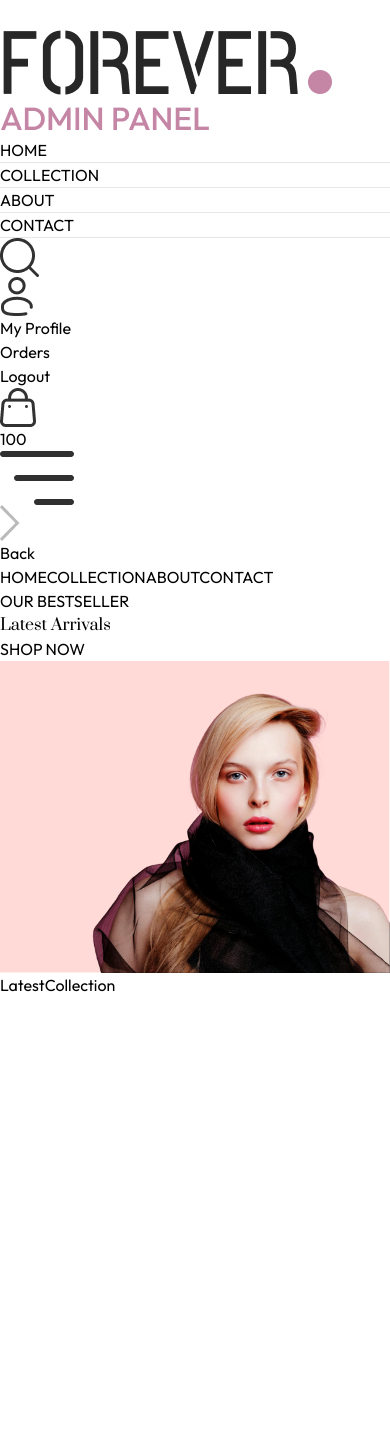
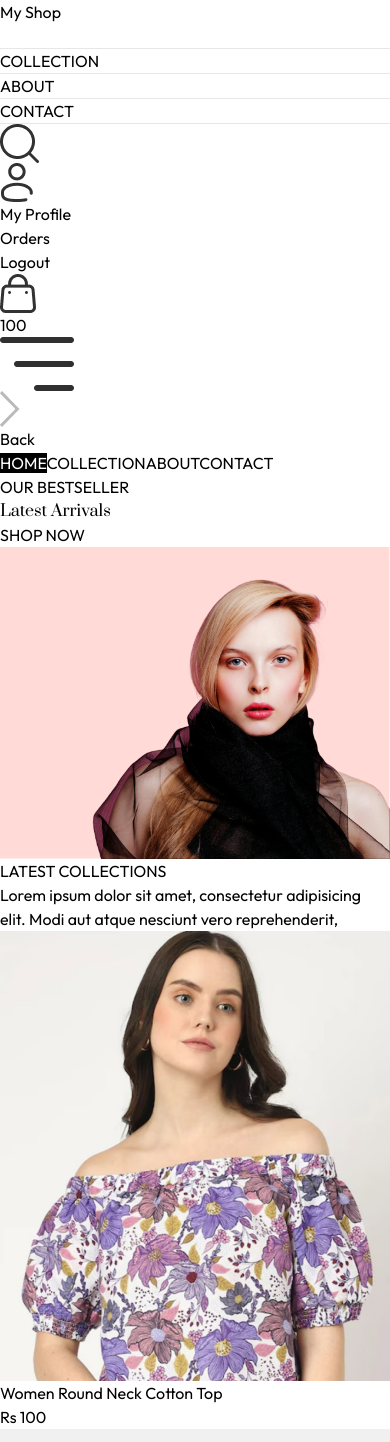
Before and after one commit to nareshkhatri98/E-commerce, a React (Vite) app in the folder Frontend/: page / in a window 390 px wide. Shown: the top 1442 px of the page. Before the commit the page ends 997 px from the top, so only its background shows below. Built offline with nearby package versions, Linux system fonts and the light colour scheme.

Commit message:
works on BestSeller, Product item and LatestCollect

```diff
--- a/Frontend/src/assets/assets.js
+++ b/Frontend/src/assets/assets.js
@@ -12,7 +12,13 @@ import hero_img from './hero_img.png'
 
 // import image
 import p_img1 from './p_img1.png'
-
+import p_img2 from './p_img2.png'
+import p_img3 from './p_img3.png'
+import p_img4 from './p_img4.png'
+import p_img5 from './p_img5.png'
+import p_img6 from './p_img6.png'
+import p_img7 from './p_img7.png'
+import p_img52 from './p_img52.png'
 
 export const assets = {
     logo,
@@ -28,16 +34,105 @@ export const assets = {
     hero_img
 }
 
-export const products =
+export const products = [
     {
-    __id:'aaa',
-    name:'Women Round Nack Cotton Top',
-    description:'demo demo demo demo demo deom',
+        _id: 'aaa',
+        name: 'Women Round Neck Cotton Top',
+        description: 'demo demo demo demo demo demo',
         price: 100,
         images: [p_img1],
         category: "Women",
         subCategory: "Topwear",
-    size : ["S", "M", "L"],
+        size: ["S", "M", "L"],
         date: 176657764,
-    bestseller:true
+        bestseller: true
+    },
+    {
+        _id: 'bbb',
+        name: 'Men Casual Slim Fit Shirt',
+        description: 'High-quality fabric, comfortable to wear',
+        price: 150,
+        images: [p_img2],
+        category: "Men",
+        subCategory: "Shirts",
+        size: ["M", "L", "XL"],
+        date: 176659000,
+        bestseller: false
+    },
+    // Adding additional products up to 52
+    {
+        _id: 'ccc',
+        name: 'Women Floral Summer Dress',
+        description: 'Lightweight and perfect for summer',
+        price: 200,
+        images: [p_img3],
+        category: "Women",
+        subCategory: "Dresses",
+        size: ["S", "M", "L", "XL"],
+        date: 176660000,
+        bestseller: true
+    },
+    {
+        _id: 'ddd',
+        name: 'Men Regular Fit Jeans',
+        description: 'Comfortable denim jeans with a classic fit',
+        price: 120,
+        images: [p_img4],
+        category: "Men",
+        subCategory: "Bottomwear",
+        size: ["M", "L", "XL", "XXL"],
+        date: 176661000,
+        bestseller: false
+    },
+    // Repeat the pattern to create a total of 52 items
+    {
+        _id: 'eee',
+        name: 'Unisex Sports Cap',
+        description: 'Stylish cap for all seasons',
+        price: 50,
+        images: [p_img5],
+        category: "Accessories",
+        subCategory: "Caps",
+        size: ["One Size"],
+        date: 176662000,
+        bestseller: true
+    },
+    {
+        _id: 'fff',
+        name: 'Women High Heel Sandals',
+        description: 'Elegant heels for special occasions',
+        price: 180,
+        images: [p_img6],
+        category: "Women",
+        subCategory: "Footwear",
+        size: ["6", "7", "8"],
+        date: 176663000,
+        bestseller: true
+    },
+    // Add more products following the above format
+    {
+        _id: 'ggg',
+        name: 'Men Leather Wallet',
+        description: 'Genuine leather wallet with multiple compartments',
+        price: 75,
+        images: [p_img7],
+        category: "Men",
+        subCategory: "Accessories",
+        size: ["One Size"],
+        date: 176664000,
+        bestseller: false
+    },
+    // Continue until you reach 52 products
+    {
+        _id: 'zzz',
+        name: 'Women Vintage Sunglasses',
+        description: 'Retro sunglasses with UV protection',
+        price: 90,
+        images: [p_img52],
+        category: "Accessories",
+        subCategory: "Sunglasses",
+        size: ["One Size"],
+        date: 176699999,
+        bestseller: true
     }
+];
--- /dev/null
+++ b/Frontend/src/components/BestSeller.jsx
@@ -0,0 +1,39 @@
+import React, { useContext, useState, useEffect } from 'react';
+import { ShopContext } from '../context/ShopContext';
+import Title from './Title';
+import ProductItems from './ProductItems';
+
+const BestSeller = () => {
+    const { products } = useContext(ShopContext);
+    const [bestSeller, setBestSeller] = useState([]);
+
+    useEffect(() => {
+        const bestProduct = products.filter((item) => item.bestseller);
+        setBestSeller(bestProduct.slice(0, 5));
+    }, [products]);
+
+    return (
+        <div className='my-10'>
+            <div className='text-center text-3xl py-8'>
+                <Title text1={'BEST'} text2={"SELLER"} />
+                <p className='w-3/4 m-auto text-xs sm:text-sm md:text-base text-gray-5'>
+                    Lorem, ipsum dolor sit amet consectetur adipisicing elit. Saepe quidem, et unde asperiores quia necessitatibus, eveniet voluptas voluptatum, placeat temporibus sequi! Cupiditate ex placeat perferendis provident veritatis dolorum dolore illo.
+                </p>
+            </div>
+
+            {/* rendering the products */}
+            <div className='grid grid-cols-2 sm:grid-cols-3 md:grid-cols-4 lg:grid-cols-5 gap-4 gap-y-6'>
+                {bestSeller.map((item, index) => (
+                    <ProductItems
+                        key={index}
+                        id={item._id}
+                        image={item.images}
+                        price={item.price}
+                    />
+                ))}
+            </div>
+        </div>
+    );
+};
+
+export default BestSeller;
--- a/Frontend/src/components/LatestCollection.jsx
+++ b/Frontend/src/components/LatestCollection.jsx
@@ -1,13 +1,41 @@
-import React, { useContext } from 'react'
+import React, { useContext, useEffect, useState } from 'react'
 import { ShopContext } from '../context/ShopContext'
+import Title from './Title';
+import ProductItems from './ProductItems';
 
 const LatestCollection = () => {
 
     const {products} = useContext(ShopContext)
-    console.log(products);
+    // console.log(products);
+    const [latestProduct, setLatestProduct] = useState([]);
+
+    useEffect(()=>{
+      setLatestProduct(products.slice(0,7));
+
+
+    },[])
+
 
   return (
-    <div>LatestCollection</div>
+    <div className='my-10'>
+      <div className='text-center py-8 text-3xl'>
+        <Title  text1={"LATEST"} text2 ={"COLLECTIONS"}/>
+        <p className='w-3/4 m-auto text-xs sm:text-sm md:text-base text-gray-600'>
+        Lorem ipsum dolor sit amet, consectetur adipisicing elit. Modi aut atque nesciunt vero reprehenderit, </p>
+
+      </div>
+
+        {/* rendering the product */}
+        <div className='grid grid-cols-2 sm:grid-cols-3 md:grid-cols-4 lg:grid-cols-5 gap-4 gap-y-6'>
+          {
+            latestProduct.map((item,index)=>(
+              <ProductItems key={index} id={item._id} image={item.images} name={item.name} price={item.price} />
+            ))
+          }
+
+        </div>
+
+    </div>
   )
 }
 
--- a/Frontend/src/components/Navbar.jsx
+++ b/Frontend/src/components/Navbar.jsx
@@ -11,7 +11,7 @@ const Navbar = () => {
   }
   return (
     <div className='flex items-center justify-between py-5 font-medium'>
-     <img src={assets.logo} className='w-36' alt="" />
+    <Link to={'/'}> <h1 className='text-3xl'> My Shop</h1></Link>
 
      <ul className='hidden sm:flex gap-5 text-sm text-gray-700'>
       <NavLink to='/' className='flex flex-col items-center gap-1'>
--- /dev/null
+++ b/Frontend/src/components/ProductItems.jsx
@@ -0,0 +1,22 @@
+import React, { useContext } from 'react'
+import { ShopContext } from '../context/ShopContext'
+import {Link} from 'react-router-dom';
+
+
+const ProductItems = ({id,image,name, price}) => {
+
+    const {currency} = useContext(ShopContext);
+
+  return (
+    <Link className='text-gray-700 cursor-pointer ' to={`/product/${id}`}>
+        <div className='overflow-hidden'>
+            <img className='hover:scale-110 transition ease-in-out' src={image[0]} alt="" />
+        </div>
+        <p className='pt-3 pb-1 text-sm '>{name}</p>
+        <p className='text-sm font-medium'>{currency} { price}</p>
+
+    </Link>
+  )
+}
+
+export default ProductItems
--- /dev/null
+++ b/Frontend/src/components/Title.jsx
@@ -0,0 +1,12 @@
+import React from 'react'
+
+const Title = ({text1, text2}) => {
+  return (
+    <div className='inline-flex gap-2 items-center mb-3'>
+        <p className='text-gray-500'>{text1} <span className='text-gray-700 font-medium'>{text2}</span></p>
+        <p className='w-8 sm:w-12 h-[1px] sm:h-[2px] bg-gray-700'></p>
+    </div>
+  )
+}
+
+export default Title
--- a/Frontend/src/index.css
+++ b/Frontend/src/index.css
@@ -17,3 +17,11 @@ a.active hr{
     font-weight: 400;
     font-style: normal;
   }
+
+
+  @media (max-width:640px){
+    a.active{
+        background-color: black;
+        color: white;
+    }
+  }
--- a/Frontend/src/pages/Home.jsx
+++ b/Frontend/src/pages/Home.jsx
@@ -1,12 +1,14 @@
 import React from 'react'
 import Hero from '../components/Hero'
 import LatestCollection from '../components/LatestCollection'
+import BestSeller from '../components/BestSeller'
 
 const Home = () => {
   return (
     <div>
       <Hero />
       <LatestCollection />
+      <BestSeller />
     </div>
   )
 }
```
Lines whose indentation alone changed are shown as unchanged.
